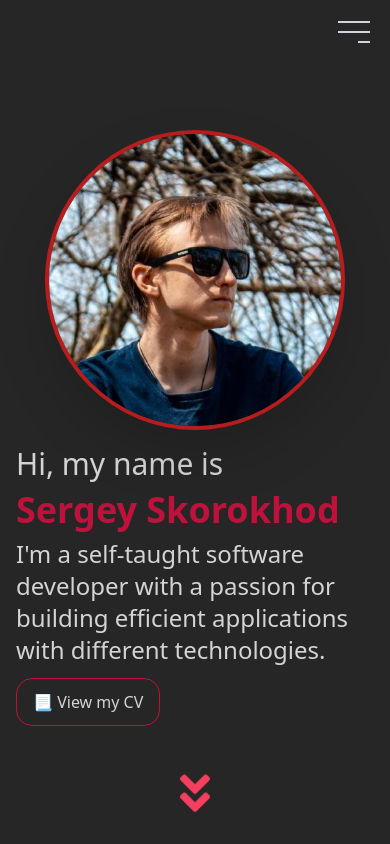
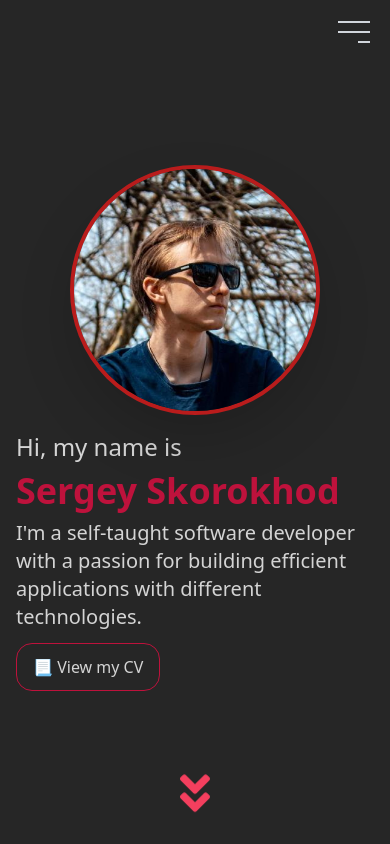
Before and after one commit to IllusionOfControl/personal-page, a Next.js app: page / in a window 390 px wide. Shown: the top 844 px of the page. Built offline with nearby package versions, Linux system fonts and the light colour scheme.

Commit message:
fix mobile layout

```diff
--- a/src/components/Hero/index.js
+++ b/src/components/Hero/index.js
@@ -9,13 +9,13 @@ const Hero = () => {
       className="w-full h-screen flex flex-col justify-center mx-auto bg-neutral-800"
       id="hero-section"
     >
-      <div className="max-w-[1240px] flex justify-between flex-wrap-reverse lg:flex-nowrap px-4 mx-auto sm:px-10 gap-4">
+      <div className="max-w-[1240px] flex justify-between flex-wrap-reverse md:flex-nowrap px-4 mx-auto sm:px-10 gap-4">
         <div className="m-auto">
-          <h2 className="text-3xl mb-2">Hi, my name is </h2>
-          <h1 className="font-bold text-4xl lg:text-5xl mb-2 text-rose-700">
+          <h2 className="text-3xl max-lg:text-2xl max-md:text-2xl mb-2">Hi, my name is </h2>
+          <h1 className="font-bold max-lg:text-4xl text-5xl mb-2 text-rose-700">
             Sergey Skorokhod
           </h1>
-          <p className="text-2xl font-light text-neutral-300 mb-6">
+          <p className="text-2xl max-lg:text-xl font-light text-neutral-300 mb-6">
             I&apos;m a self-taught software developer with a passion for
             building efficient applications with different technologies.
           </p>
@@ -26,7 +26,7 @@ const Hero = () => {
             📃 View my CV
           </Link>
         </div>
-        <div className="mx-auto w-[300px] xl:w-[500px] drop-shadow-2xl">
+        <div className="m-auto w-[400px] max-sm:w-[250px] max-lg:w-[300px] drop-shadow-2xl">
           <Image
             src="/avatar.jpg"
             width={400}
```
